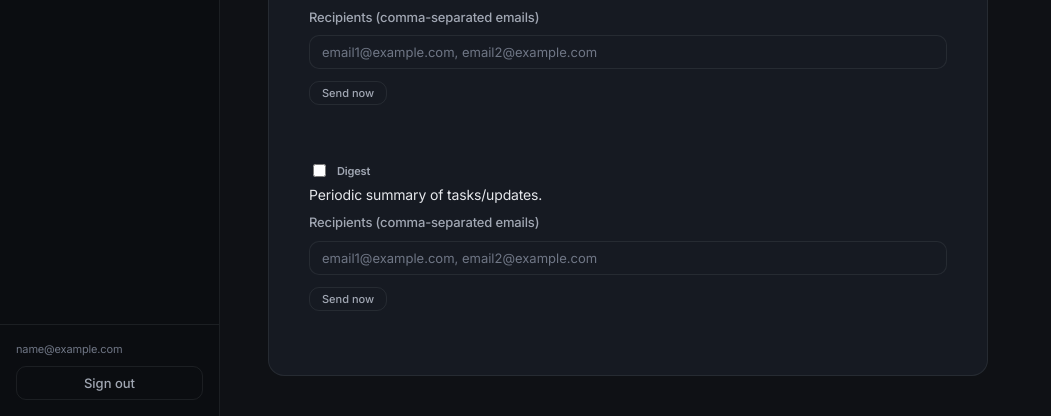
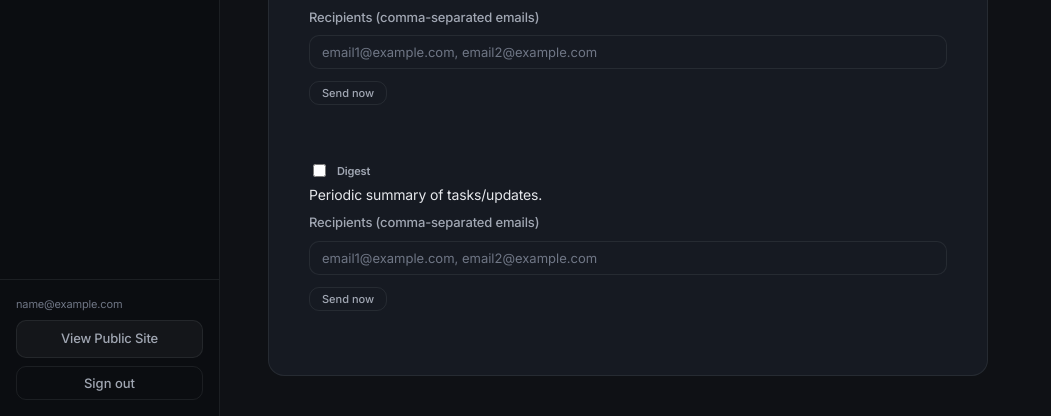
Before and after one commit to arehm9241-beep/aevel-hq-copy, a Flask app: page /admin in a window 1280 px wide. Shown: the part 1408-1824 px from the top of the page, without its empty margins (0-1051 px from the left). Run offline with Flask 3, Linux system fonts and the light colour scheme; the visitor is signed in with stand-in values (Sample User, id 1); data comes from the database, SQL or seed files in the repository; data that the repository does not hold is empty.

Commit message:
Add View Public Site button in Team Space sidebar

```diff
--- a/static/css/aevel.css
+++ b/static/css/aevel.css
@@ -178,6 +178,39 @@ body {
   transition: color var(--ease), border-color var(--ease);
 }
 .sidebar-footer .btn-logout:hover { color: var(--text); border-color: var(--border-strong); }
+
+.sidebar-footer .btn-public-site {
+  display: block;
+  width: 100%;
+  padding: var(--space-2) var(--space-3);
+  margin-bottom: var(--space-2);
+  font-size: var(--text-sm);
+  font-weight: var(--weight-medium);
+  text-align: center;
+  text-decoration: none;
+  background: rgba(255, 255, 255, 0.04);
+  border: 1px solid var(--border);
+  border-radius: 10px;
+  color: var(--text-secondary);
+  cursor: pointer;
+  transition: background 250ms ease, color 250ms ease, border-color 250ms ease, transform 250ms ease;
+}
+.sidebar-footer .btn-public-site:hover {
+  background: rgba(255, 255, 255, 0.07);
+  color: var(--text);
+  border-color: var(--border-strong);
+  transform: translateY(-1px);
+}
+.sidebar-footer .btn-public-site:focus {
+  outline: none;
+  box-shadow: 0 0 0 2px rgba(160, 190, 255, 0.35);
+}
+.sidebar-footer .btn-public-site:focus:not(:focus-visible) {
+  box-shadow: none;
+}
+.sidebar-footer .btn-public-site:focus-visible {
+  box-shadow: 0 0 0 2px rgba(160, 190, 255, 0.35);
+}
 
 .main-content {
   flex: 1;
--- a/templates/base_aevel.html
+++ b/templates/base_aevel.html
@@ -130,6 +130,7 @@
 
       <div class="sidebar-footer">
         <div class="user-email">{{ session.get('user_email', '') }}</div>
+        <a href="{{ url_for('login') }}" class="btn-public-site" aria-label="View public site">View Public Site</a>
         <form method="POST" action="{{ url_for('logout') }}">
           <button type="submit" class="btn-logout">Sign out</button>
         </form>
```
